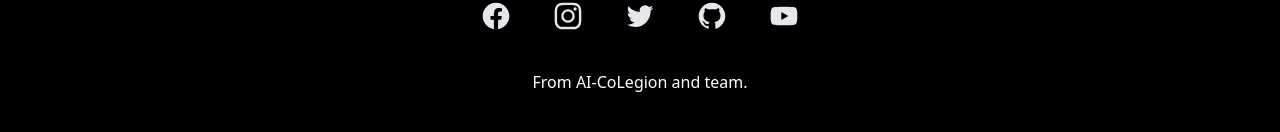
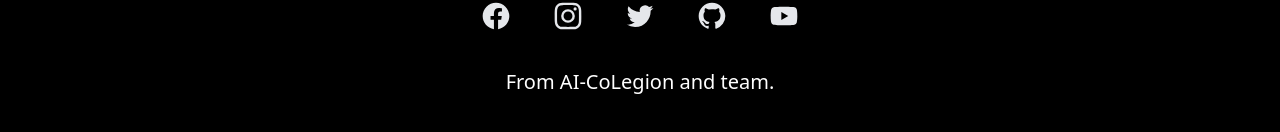
Before and after one commit to CodeMaverick07/Hack-ai-thon, a React (Create React App) app: page / in a window 1280 px wide. Shown: the part 4903-5035 px from the top of the page. Built offline with nearby package versions, Linux system fonts and the light colour scheme; a web font is replaced by a local one.

Commit message:
last yar

```diff
--- a/src/components/Footer.jsx
+++ b/src/components/Footer.jsx
@@ -79,7 +79,7 @@ const Footer = () => {
             </a>
           ))}
         </div>
-        <p className="mt-10 text-center text-md leading-5 text-white">
+        <p className="mt-10 text-center text-xl leading-5 text-white">
           From AI-CoLegion and team.
         </p>
       </div>
```
